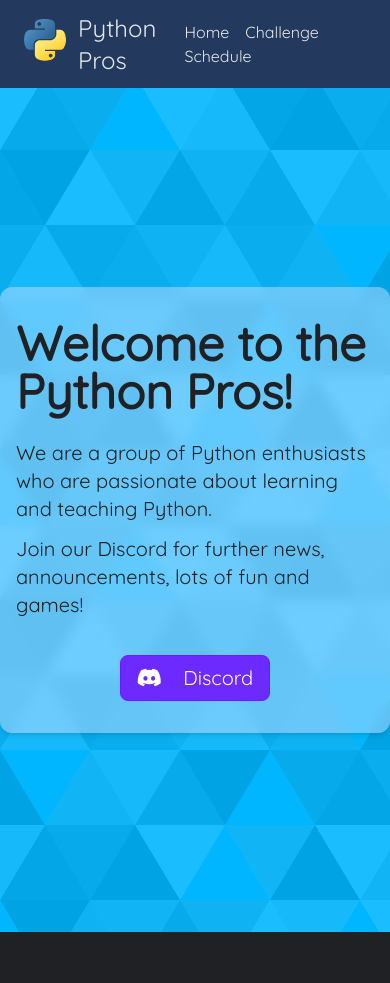
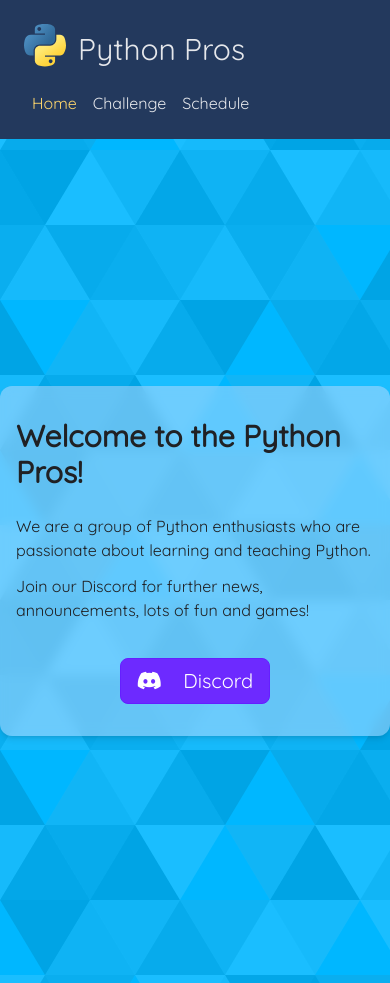
Before and after one commit to You-now-Who/Python-Pros, a plain HTML site: page index.html in a window 390 px wide. Before the commit the page ends 932 px from the top, so only its background shows below. Drawn offline with nearby package versions, Linux system fonts and the light colour scheme.

Commit message:
mobile responsive

```diff
--- a/index.html
+++ b/index.html
@@ -28,15 +28,15 @@
     }
 </style>
 
-<body class="font-quicksand bg-[#202124] min-h-screen" style="background-image: url(./static/bg.svg);">
-    <header class=" text-gray-200 body-font bg-[#23395d]">
-        <div class="container px-6 flex py-3 flex-row items-center justify-between">
-            <a class="flex title-font font-medium items-center mb-0 cursor-pointer" href="#">
+<body class="font-quicksand bg-[#202124]" style="background-image: url(./static/bg.svg);">
+    <header class="text-gray-200 body-font bg-[#23395d]">
+        <div class="container px-6 block md:flex py-6 md:py-3 flex-column md:flex-row tems-center md:justify-between">
+            <a class="flex title-font font-medium items-center mb-4 md:mb-0 cursor-pointer" href="#">
                 <img src="./static/logo.svg" width="42" height="42" />
-                <p class="ml-3 text-2xl">Python Pros</p>
+                <p class="ml-3 text-3xl md:text-2xl">Python Pros</p>
             </a>
-            <nav class="ml-auto flex flex-wrap items-center">
-                <a class="mx-2 hover:text-[#fcd56c]" href="#">
+            <nav class="ml-auto flex flex-row md:flex-wrap items-center">
+                <a class="mx-2 text-[#fcd56c]" href="#">
                     <i class="fa-solid fa-house mr-2 hidden md:inline-block md:mr-0"></i>
                     Home
                 </a>
@@ -55,13 +55,13 @@
     <div class="grid min-h-screen place-items-center text-grey-900">
         <div style="backdrop-filter: blur(6px);"
             class="bg-blue-200 bg-opacity-50 w-full md:w-[540px] lg:w-1/2 rounded-xl flex flex-col justify-between align-center px-4 md:px-6 py-8 z-20 shadow-md hover:shadow-xl">
-            <h1 class="text-[#202124] text-5xl font-semibold mb-6">
+            <h1 class="text-[#202124] text-3xl md:text-5xl font-semibold mb-6">
                 Welcome to the Python Pros!
             </h1>
-            <p class="text-[#202124] text-xl mb-3">
+            <p class="text-[#202124] text-md md:text-xl mb-3">
                 We are a group of Python enthusiasts who are passionate about learning and teaching Python.
             </p>
-            <p class="text-[#202124] text-xl mb-3">
+            <p class="text-[#202124] text-md md:text-xl mb-3">
                 Join our Discord for further news, announcements, lots of fun and games!
             </p>
             <!-- give discord link  -->
```
Also changed, not shown: challenge/index.html (+10 -9 lines), schedule/index.html (+10 -9 lines).
